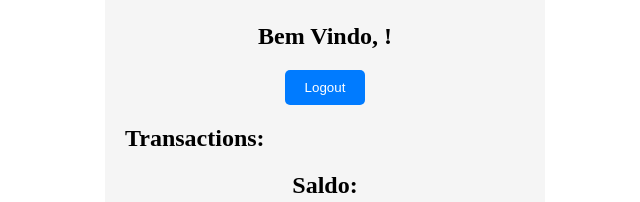
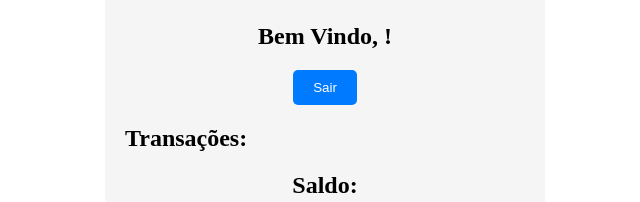
Before and after one commit to cck32455/Homebank, a React (Vite) app: page / in a window 1280 px wide. Both pictures are taken after a click on the button "Login". Shown: the part 244-446 px from the top of the page, without its empty margins (315-955 px from the left). Built offline with nearby package versions, Linux system fonts and the light colour scheme.

Commit message:
Update App.jsx

```diff
--- a/src/App.jsx
+++ b/src/App.jsx
@@ -50,10 +50,10 @@ function App() {
         <>
           <h2 className="subtitle">Bem Vindo, {email}!</h2>
           <button className="logout-btn" onClick={handleLogout}>
-            Logout
+            Sair
           </button>
           <div className="transactions">
-            <h2>Transactions:</h2>
+            <h2>Transações:</h2>
             <ul>
               {transactions.map((transaction, index) => (
                 <li key={index}>{transaction}</li>
```
